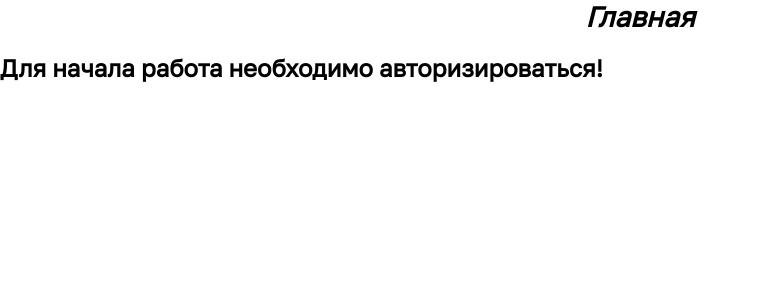
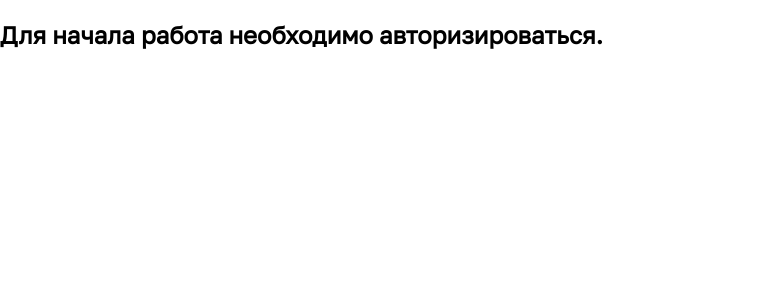
Before and after one commit to ZRomik/spsm, a Django app: page / in a window 1280 px wide. Shown: the part 62-362 px from the top of the page, without its empty margins (0-761 px from the left). Run offline with Django 4.2, Linux system fonts and the light colour scheme.

Commit message:
Обновлен дизайн главной страницы сайта.

```diff
--- a/homeapp/templates/homeapp/index.html
+++ b/homeapp/templates/homeapp/index.html
@@ -1,8 +1,4 @@
 {% extends 'core/base.html' %}
-
-{% block content-title %}
-Главная
-{% endblock %}
 
 {% block content %}
 {% if user.is_authenticated %}
@@ -11,7 +7,7 @@
     </p>
 {% else %}
     <p>
-        <h2>Для начала работа необходимо авторизироваться!</h2>
+        <h2>Для начала работа необходимо авторизироваться.</h2>
     </p>
 {% endif %}
 {% endblock %}
```
